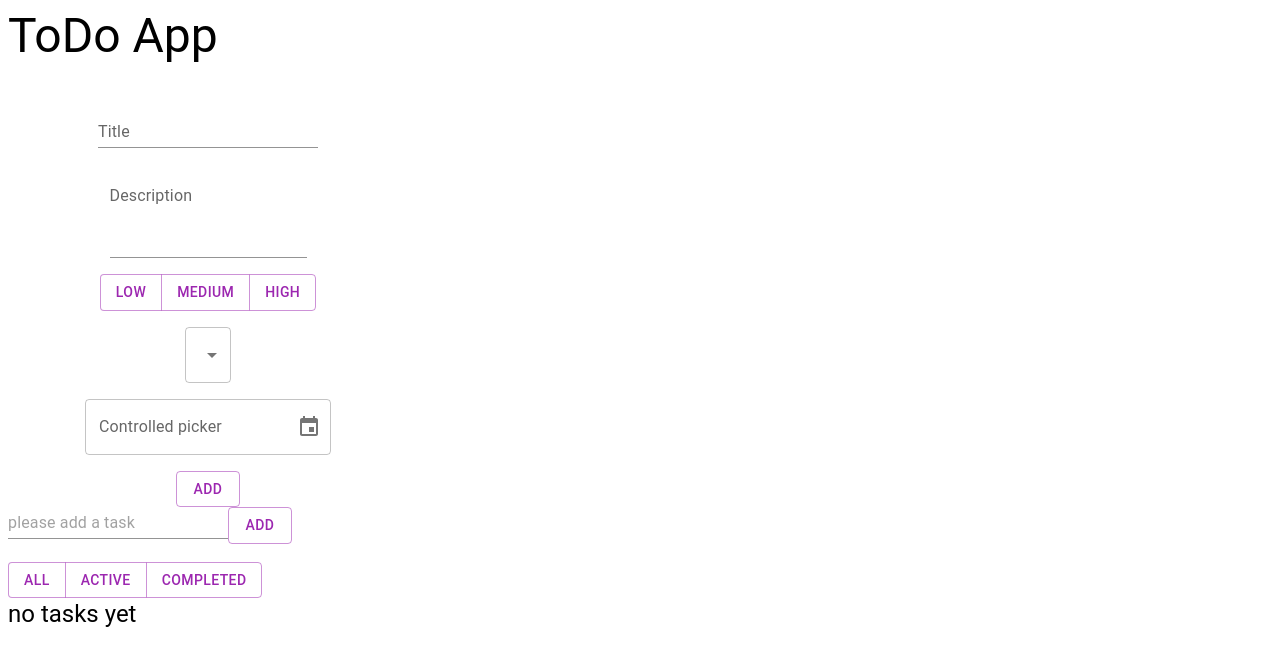
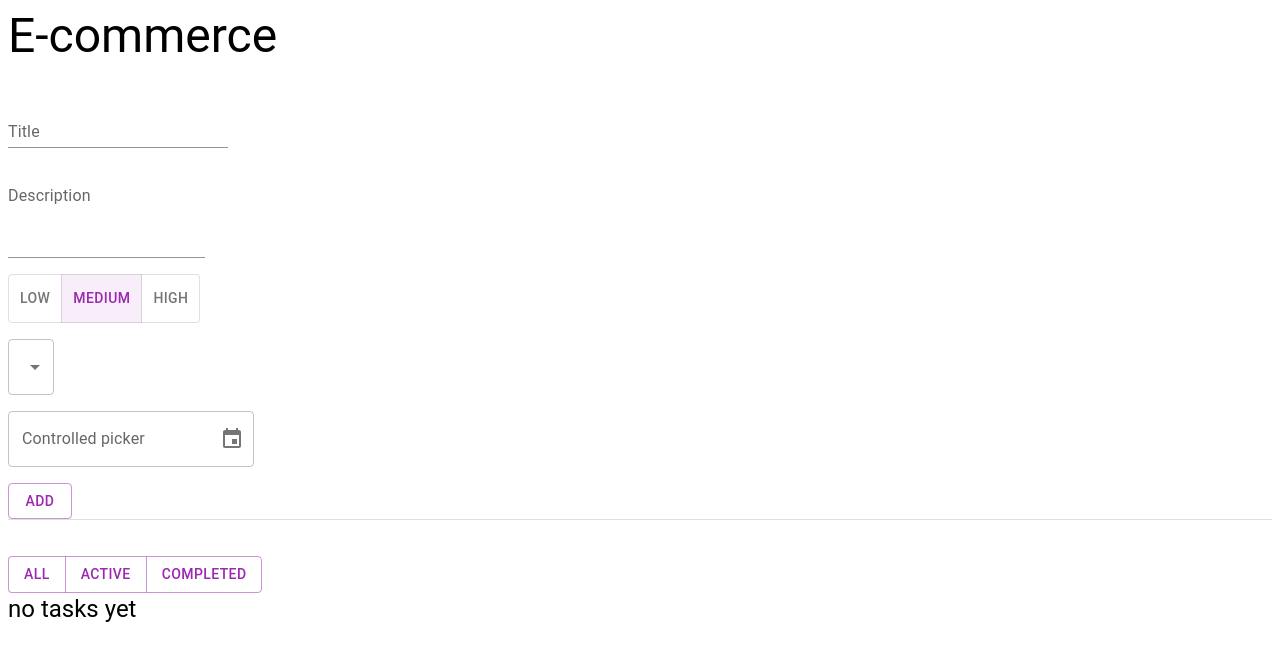
Before and after one commit to veresmar/e-commerce-app, a React (Vite) app: page / in a window 1280 px wide. Shown: the top 666 px of the page. Built offline with nearby package versions, Linux system fonts and the light colour scheme.

Commit message:
feat: add form

```diff
--- a/package.json
+++ b/package.json
@@ -18,12 +18,12 @@
     "dayjs": "^1.11.20",
     "react": "^19.2.4",
     "react-dom": "^19.2.4",
-    "react-hook-form": "^7.75.0"
+    "react-hook-form": "^7.76.1"
   },
   "devDependencies": {
     "@eslint/js": "^9.39.4",
     "@types/node": "^24.12.2",
-    "@types/react": "^19.2.14",
+    "@types/react": "^19.2.15",
     "@types/react-dom": "^19.2.3",
     "@vitejs/plugin-react": "^6.0.1",
     "eslint": "^9.39.4",
--- a/src/App.tsx
+++ b/src/App.tsx
@@ -9,7 +9,7 @@ function App() {
   return (
     <>
       <section id="center">
-        <Typography variant="h3">ToDo App</Typography>
+        <Typography variant="h3">E-commerce</Typography>
         <br />
          <br />
         <ToDo />
--- a/src/components/ToDo.tsx
+++ b/src/components/ToDo.tsx
@@ -7,13 +7,14 @@ import ListItemButton from '@mui/material/ListItemButton';
 import ListItemIcon from '@mui/material/ListItemIcon';
 import ListItemText from '@mui/material/ListItemText';
 import Checkbox from '@mui/material/Checkbox';
+import Divider from '@mui/material/Divider';
 
 import DeleteIcon from '@mui/icons-material/Delete';
 import IconButton from '@mui/material/IconButton';
 import Tooltip from '@mui/material/Tooltip';
 import { Typography } from "@mui/material";
 import ToDoForm from "./ToDoForm";
-
+import { type Inputs } from "./ToDoForm";
 
 
 function getFilteredTasks(filter: 'all' | 'active' | 'completed', tasksList: Task[]) {
@@ -28,30 +29,24 @@ function getFilteredTasks(filter: 'all' | 'active' | 'completed', tasksList: Tas
 }
 
 type Task = {
-    id: number, // new date - генерим id, ИЛИ uuid (библиотека)
-    text: string,
-    done: boolean
-  }
+  id: number, // new date - генерим id, ИЛИ uuid (библиотека)
+  text: string,
+  done: boolean
+}
 
 export default function ToDo() {
-  const [newTask, setNewTask] = useState('');
   const [tasksList, setTasksList] = useState<Task[]>([]);
   const [checked, setChecked] = useState([0]);
   const [filter, setFilter] = useState('all')
 
-  function addTask(e: React.ChangeEvent<HTMLInputElement>) {
-    if (newTask.length > 0) {
-      const newTaskObj: Task = {id: new Date(), text: newTask, done: false};
+  function addTask(task: Inputs) {
+    if (task.title.length > 0) {
+      const newTaskObj: Task = {id: new Date(), text: task.title, done: false};
       setTasksList([...tasksList, newTaskObj])
     }
-    setNewTask(e.target.value)
+    // setNewTask(e.target.value)
   }
-  function handleChange(e: React.ChangeEvent<HTMLInputElement>) {
-    setNewTask(e.target.value)
-    // if (tasksList.length == 0) {
-    //   <p>no tasks</p>
-    // }
-  }
+
   function removeTask(taskToRemove: Task) {
     setTasksList([...tasksList].filter((task) => taskToRemove.id != task.id))
   }
@@ -82,14 +77,10 @@ export default function ToDo() {
 
   return (
     <>
-      <ToDoForm />
-      <TextField type='text' variant="standard" value={newTask} onChange={handleChange} placeholder = {newTask ? " " : "please add a task"}/>
-      {/* <input type="text" value={newTask} onChange={handleChange}/> */}
-      <Button variant="outlined" onClick={addTask} color="secondary" >add</Button>
-      {/* <button onClick={addTask}>add</button> */}
-      {/* <ol>
-        {tasksList.map((task) =>  <li><div className="card">{task}</div></li>)}
-      </ol>  */}
+      <ToDoForm onAddTask={addTask}/>
+
+      <Divider />
+
       <br></br>
       <br></br>
       <TaskFilter filterAll={() => handleFilter('all')} filterActive={() => handleFilter('active')} filterCompleted={() => handleFilter('completed')}/>
@@ -134,7 +125,7 @@ export default function ToDo() {
           );
         })}
       </List>
-         : <Typography variant="h5">no tasks yet</Typography>}
+        : <Typography variant="h5">no tasks yet</Typography>}
     </>
   )
 }
--- a/src/components/ToDoForm.tsx
+++ b/src/components/ToDoForm.tsx
@@ -1,5 +1,6 @@
 import { useState } from "react";
 import TextField from '@mui/material/TextField';
+import { Typography } from "@mui/material";
 import Button from '@mui/material/Button';
 import { useForm, Controller, type SubmitHandler } from "react-hook-form"
 import Stack from '@mui/material/Stack';
@@ -7,6 +8,8 @@ import Box from '@mui/material/Box';
 import ButtonGroup from '@mui/material/ButtonGroup';
 import { PriorityHigh } from "@mui/icons-material";
 import MenuItem from '@mui/material/MenuItem';
+import ToggleButton from '@mui/material/ToggleButton';
+import ToggleButtonGroup from '@mui/material/ToggleButtonGroup';
 import { DatePicker } from '@mui/x-date-pickers/DatePicker';
 import { LocalizationProvider } from '@mui/x-date-pickers/LocalizationProvider';
 import { AdapterDayjs } from '@mui/x-date-pickers/AdapterDayjs';
@@ -18,7 +21,7 @@ type PriorityStatus = 'low' | 'medium' | 'high';
 type Category = 'work' | 'personal' | 'home';
 
 
-type Inputs = {
+export type Inputs = {
   title: string
   description: string
   priority: PriorityStatus
@@ -27,8 +30,11 @@ type Inputs = {
   image: string
 }
 
+type ToDoFormProps = {
+  onAddTask: (inputs: Inputs) => void;
+};
 
-export default function ToDoForm() {
+export default function ToDoForm(props: ToDoFormProps) {
   // const [ title, setTitle ] = useState(' ');
   // const [ description, setDescription ] = useState(' ');
 
@@ -43,13 +49,23 @@ export default function ToDoForm() {
   //   e.preventDefault();
   //   console.log(title, description);
   // }
-
+  const [priorityChoise, setPriorityChoise] = useState('Medium');
+  function handleChangePriorityChoise () {
+    const newChoise = event.target.value;
+    setPriorityChoise(newChoise)
+    console.log(newChoise)
+  }
   const {
     register,
     control,
     handleSubmit,
   } = useForm<Inputs>()
-  const onSubmit: SubmitHandler<Inputs> = (data) => console.log(data)
+  // как связать с useState [tasksList, setTasksList] ?
+  const onSubmit: SubmitHandler<Inputs> = (data) => {
+    props.onAddTask(data);
+  }
+
+
 
   // <form onSubmit={handleSubmit}>
   //   <TextField type='text' variant="standard" placeholder="ToDo title" onChange={handleTitle}/>
@@ -60,23 +76,29 @@ export default function ToDoForm() {
     <LocalizationProvider dateAdapter={AdapterDayjs}>
       <Box
         component='form'
-        sx={{ display: 'flex', flexDirection: 'column', alignItems: 'center', justifyContent: 'flex-start', width: 400, gap: 2 }}
+        sx={{ display: 'flex', flexDirection: 'column', alignItems: 'flex-start', width: 400, gap: 2 }}
         onSubmit={handleSubmit(onSubmit)}
         >
 
         <TextField type='text' variant="standard" label="Title" {...register("title")} />
         <TextField type='text' variant="standard" rows={3} multiline  label="Description" {...register("description")}/>
 
-
         <Controller
           name="priority"
           control={control}
           render={({ field }) => (   // через перемен. field предоставл. допступ к полю priority
-            <ButtonGroup variant="outlined" color="secondary" aria-label="Basic button group">
-              <Button onClick={() => field.onChange('low')}>Low</Button>
-              <Button onClick={() => field.onChange('medium')}>Medium</Button>
-              <Button onClick={() => field.onChange('high')}>High</Button>
-            </ButtonGroup>
+
+            <ToggleButtonGroup
+              color="secondary"
+              value={priorityChoise}
+              exclusive
+              onChange={handleChangePriorityChoise}
+              aria-label="Tasks priority"
+            >
+              <ToggleButton value="Low">Low</ToggleButton>
+              <ToggleButton value="Medium">Medium</ToggleButton>
+              <ToggleButton value="High">High</ToggleButton>
+            </ToggleButtonGroup>
             )}
         />
 
@@ -116,6 +138,7 @@ export default function ToDoForm() {
         /> */}
 
         <Button variant="outlined" type='submit' color="secondary">add</Button>
+
       </Box>
     </LocalizationProvider>
   )
```
Also changed, not shown: 1 other file (tests, documents, lock files or other folders).
